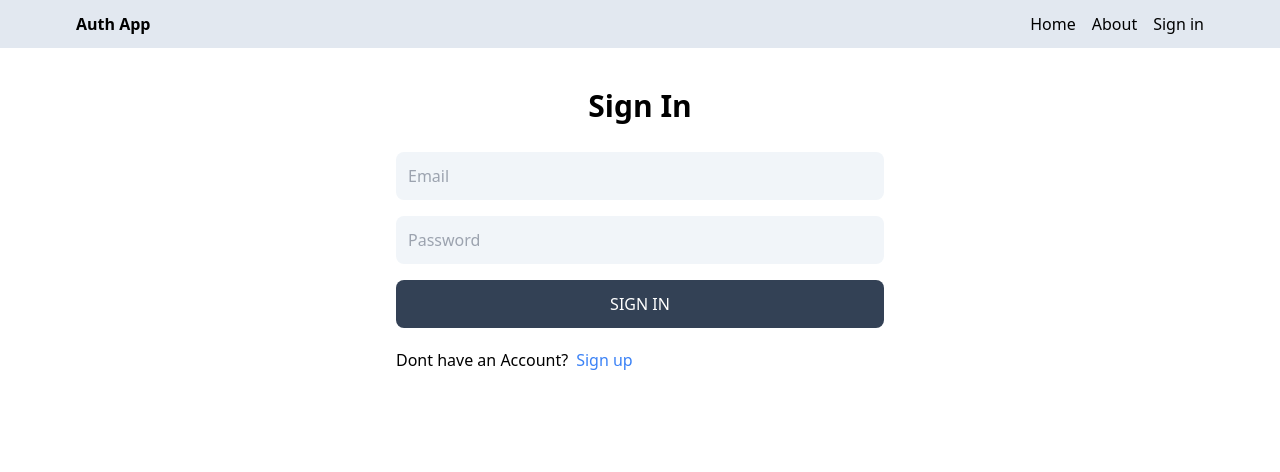
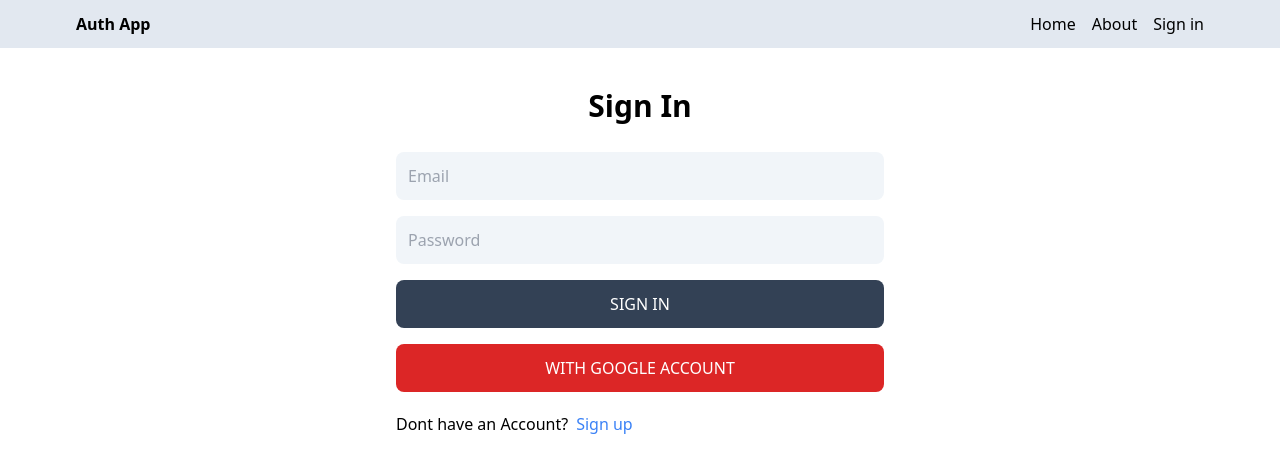
Before and after one commit to ADWx2001/MERN-auth-Vite, a React (Vite) app in the folder client/: page /sign-in in a window 1280 px wide. Shown: the top 472 px of the page. Built offline with nearby package versions, Linux system fonts and the light colour scheme; no server answers.

Commit message:
add google authentication

```diff
--- a/client/package.json
+++ b/client/package.json
@@ -11,6 +11,7 @@
   },
   "dependencies": {
     "@reduxjs/toolkit": "^2.0.1",
+    "firebase": "^10.7.1",
     "react": "^18.2.0",
     "react-dom": "^18.2.0",
     "react-redux": "^9.0.4",
--- /dev/null
+++ b/client/src/components/OAuth.jsx
@@ -0,0 +1,37 @@
+import {GoogleAuthProvider, getAuth, signInWithPopup} from "firebase/auth";
+import { app } from "../firebase";
+
+export default function OAuth() {
+  const handleGoogleClick = async() => {
+    try {
+        const provider = new GoogleAuthProvider();
+        const auth = getAuth(app);
+        const result = await signInWithPopup(auth, provider);
+
+        const res = await fetch ('api/auth/google',{
+            method: 'POST',
+            headers:{
+                'Content-Type': 'application/json'
+            },
+            body: JSON.stringify({
+                name:result.user.displayName,
+                email:result.user.email,
+                photo:result.user.photoURL,
+            }),
+        });
+        const data = await res.json();
+
+    } catch (error) {
+        console.log("Couldn't sign with google", error);
+    }
+  };
+
+  return (
+    <button
+      type="button" onClick={handleGoogleClick}
+      className="text-white bg-red-600 uppercase p-3 rounded-lg hover:opacity-95"
+    >
+      with google account
+    </button>
+  );
+}
--- /dev/null
+++ b/client/src/firebase.js
@@ -0,0 +1,17 @@
+// Import the functions you need from the SDKs you need
+import { initializeApp } from "firebase/app";
+// TODO: Add SDKs for Firebase products that you want to use
+// https://firebase.google.com/docs/web/setup#available-libraries
+
+// Your web app's Firebase configuration
+const firebaseConfig = {
+  apiKey: import.meta.env.VITE_FIREBASE_API_KEY,
+  authDomain: "mern-auth-9e507.firebaseapp.com",
+  projectId: "mern-auth-9e507",
+  storageBucket: "mern-auth-9e507.appspot.com",
+  messagingSenderId: "1033801117075",
+  appId: "1:1033801117075:web:743c70d6fe64dad49a0c66"
+};
+
+// Initialize Firebase
+export const app = initializeApp(firebaseConfig);
--- a/client/src/pages/Signin.jsx
+++ b/client/src/pages/Signin.jsx
@@ -6,6 +6,7 @@ import {
   signInSuccess,
 } from "../redux/user/userSlice";
 import { useDispatch, useSelector } from "react-redux";
+import OAuth from "../components/OAuth";
 
 export default function Signin() {
   const [formData, setFormData] = useState({});
@@ -70,6 +71,7 @@ export default function Signin() {
         >
           {loading ? "Loading..." : "Sign In"}
         </button>
+        <OAuth/>
       </form>
 
       <div className="flex gap-2 mt-5">
--- a/client/src/pages/Signup.jsx
+++ b/client/src/pages/Signup.jsx
@@ -1,5 +1,6 @@
 import { useState } from 'react';
 import {Link, useNavigate} from 'react-router-dom';
+import OAuth from '../components/OAuth';
 
 export default function Signup() {
 
@@ -43,6 +44,7 @@ export default function Signup() {
         <input type="email" placeholder="Email" id="email" className="bg-slate-100 p-3 rounded-lg" onChange={handleChange}/>
         <input type="password" placeholder="Password" id="password" className="bg-slate-100 p-3 rounded-lg" onChange={handleChange}/>
         <button disabled={loading} className="bg-slate-700 text-white p-3 rounded-lg uppercase hover:opacity-95 ">{loading ? 'Loading...':'Sign up'}</button>
+        <OAuth/>
       </form>
 
       <div className="flex gap-2 mt-5">
```
Also changed, not shown: 1 other file (tests, documents, lock files or other folders).
